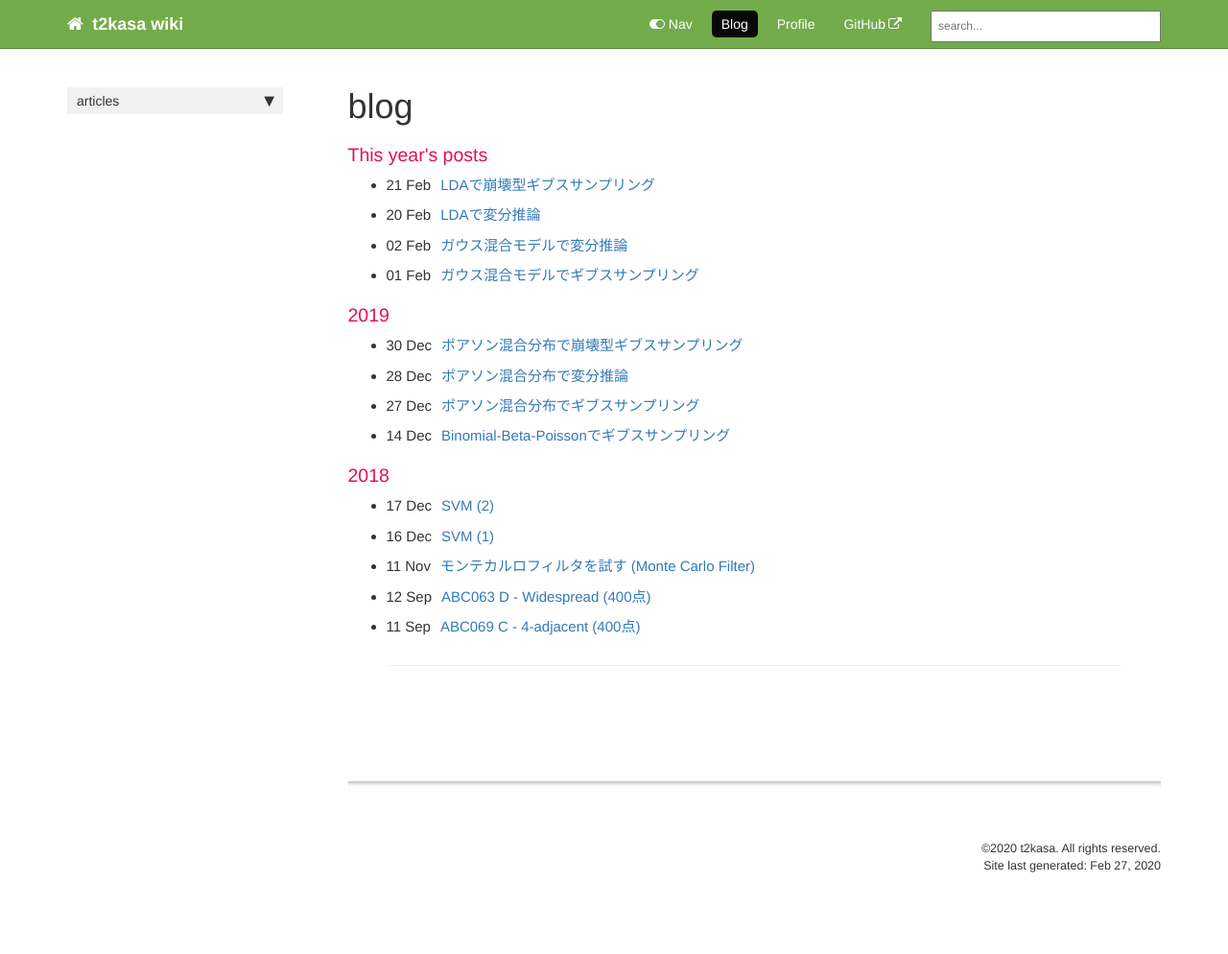
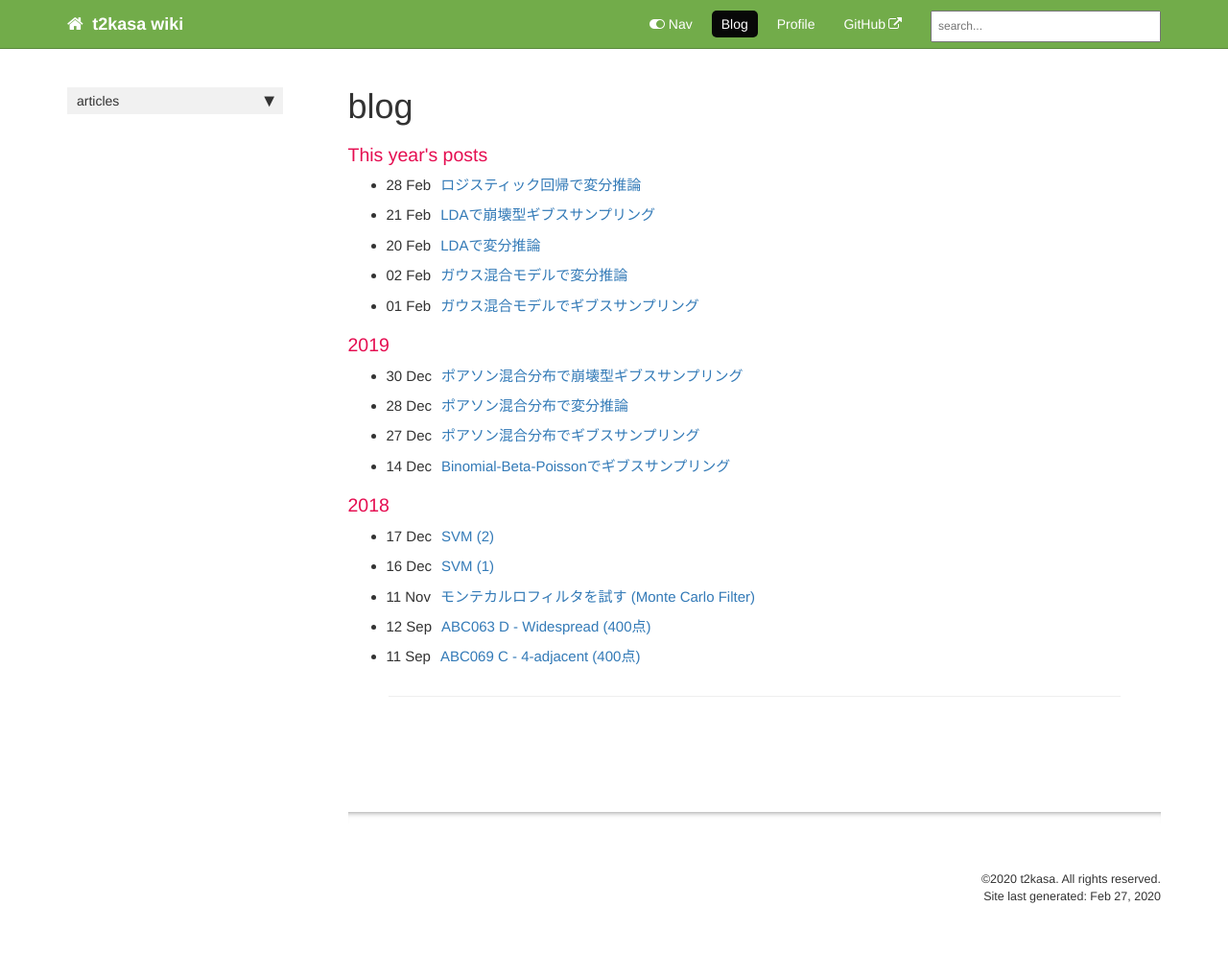
Before and after one commit to t2kasa/t2kasa.github.io, a Jekyll site: the page built from pages/blog/blog_archive.html, in a window 1280 px wide. Shown: the whole page at 96% size. Built offline with Jekyll 4.4.1, drawn with Linux system fonts in a browser that asks for light colours; nearby versions of some CDN libraries; comment, search, counter and statistics services are not loaded; before the commit the page ends 962 px from its top, so only the background shows below that; part of the change alters nothing that is shown.

Commit message:
add blog post: logistic regression vi

```diff
--- a/_data/sidebars/blog_sidebar.yml
+++ b/_data/sidebars/blog_sidebar.yml
@@ -57,3 +57,7 @@ entries:
       - title: "LDAで崩壊型ギブスサンプリング"
         url: 2020-02-21-lda-collapsed-gibbs.html
         output: web
+
+      - title: "ロジスティック回帰で変分推論"
+        url: 2020-02-28-logistic-regression-vi.html
+        output: web
--- /dev/null
+++ b/_posts/2020-02-28-logistic-regression-vi.md
@@ -0,0 +1,112 @@
+---
+title: "ロジスティック回帰で変分推論"
+permalink: 2020-02-28-logistic-regression-vi.html
+sidebar: blog_sidebar
+---
+
+\begin{align}
+\newcommand{\b}[1]{\mathbf{#1}}
+\newcommand{\bo}[1]{\boldsymbol{#1}} \nonumber
+\newcommand{\bs}{\backslash}
+\end{align}
+
+[ベイズ推論による機械学習入門][bayes-book]より，ロジスティック回帰で変分推論をしていきます．これは5.6節の内容です．
+
+今回は変分推論の手順のほとんどが書籍の内容をそのままなぞるだけになってしまうので，それらは省略します．記号表記は書籍に合わせているので，書籍を参照してください．
+
+## 変分推論
+
+変分推論を行うにあたって，cross entropy lossの微分が必要になるため，この導出をします．記号が煩雑になってしまうので，一時的に以下のように$\bo{\alpha}, \bo{\beta}$をおきます．
+
+\begin{align}
+\bo{\beta} &= \tilde{\b{W}}^T \b{x}_n \newline
+\bo{\alpha} &= \mathrm{SM} ( \tilde{\b{W}}^T \b{x}_n ) = \mathrm{SM} ( \bo{\beta} )
+\end{align}
+
+事前に，softmaxの微分を求めておきます．
+
+\begin{align}
+\frac{\partial \alpha_u}{\partial \beta_d} = \frac{\partial}{\partial \beta_d} \mathrm{SM}\_u (\bo{\beta}) = \frac{\partial}{\partial \beta_d} \left( \frac{\exp(\beta_u)}{\sum\_{v = 1}^V \exp(\beta_v) } \right)
+\end{align}
+
+分母は$v = d$となる$v$が存在するため，$\beta_d$で微分する際に考慮する必要があります．一方，分子は$u \neq d$の場合は$\beta_d$で微分するときは定数とみなすことになるため，微分の対象になりません．よって$u \neq d$の場合と$u = d$の場合に分けて考えていきます．
+
+$u \neq d$の場合
+
+\begin{align}
+\frac{\partial}{\partial \beta_d} \left( \frac{\exp(\beta_u)}{\sum\_{v = 1}^V \exp(\beta_v) } \right)
+&= - \frac{\exp(\beta_u)}{\left\\{ \sum\_{v = 1}^V \exp(\beta_v) \right\\}^2 } \frac{\partial}{\partial \beta_d} \left( \sum\_{v = 1}^V \exp(\beta_v) \right)
+= - \frac{\exp(\beta_u)}{\left\\{ \sum\_{v = 1}^V \exp(\beta_v) \right\\}^2 } \exp (\beta_d) \newline
+&= - \frac{\exp(\beta_u)}{ \sum\_{v = 1}^V \exp(\beta_v) } \cdot - \frac{\exp(\beta_d)}{ \sum\_{v = 1}^V \exp(\beta_v) }
+= - \mathrm{SM}\_u (\bo{\beta}) \mathrm{SM}\_d (\bo{\beta})
+\end{align}
+
+$u = d$の場合
+
+\begin{align}
+\frac{\partial}{\partial \beta_d} \left( \frac{\exp(\beta_d)}{\sum\_{v = 1}^V \exp(\beta_v) } \right)
+&= \frac{\exp(\beta_d) \left( \sum\_{v = 1}^V \exp(\beta_v) \right) - \exp(\beta_d) \frac{\partial}{\partial \beta_d} \left( \sum\_{v = 1}^V \exp(\beta_v) \right) }{ \left\\{ \sum\_{v = 1}^V \exp(\beta_v) \right\\}^2 } \newline
+&= \frac{\exp(\beta_d) \left( \sum\_{v = 1}^V \exp(\beta_v) \right) - \exp(\beta_d) \exp (\beta_d) }{ \left\\{ \sum\_{v = 1}^V \exp(\beta_v) \right\\}^2 } \newline
+&= \frac{\exp(\beta_d)}{\sum\_{v = 1}^V \exp(\beta_v)} - \frac{ \exp(\beta_d) \exp (\beta_d) }{ \left\\{ \sum\_{v = 1}^V \exp(\beta_v) \right\\}^2 } \newline
+&= \mathrm{SM}\_d (\bo{\beta}) - \mathrm{SM}\_d (\bo{\beta}) \mathrm{SM}\_d (\bo{\beta}) = \mathrm{SM}\_d (\bo{\beta}) \left(1 - \mathrm{SM}\_d (\bo{\beta}) \right)
+\end{align}
+
+となります．結果をまとめると
+
+\begin{align}
+\frac{\partial \alpha_u}{\partial \beta_d}
+&= \begin{cases}
+    - \mathrm{SM}\_u (\bo{\beta}) \mathrm{SM}\_d (\bo{\beta}) & (u \neq d) \newline
+    \mathrm{SM}\_d (\bo{\beta}) \left(1 - \mathrm{SM}\_d (\bo{\beta}) \right) & (u = d)
+\end{cases} \newline
+&= \mathrm{SM}\_u (\bo{\beta}) \left( \delta_{u, d} - \mathrm{SM}\_d (\bo{\beta}) \right) \newline
+&= \alpha_u \left( \delta_{u, d} - \alpha_d \right)
+\end{align}
+
+が得られます．$\delta$はクロネッカーのデルタです．
+
+---
+
+この結果を踏まえて，cross entropy lossの微分を求めます．
+
+\begin{align}
+\frac{\partial}{\partial \tilde{w}\_{m, d}} \mathrm{E}\_n
+&= \frac{\partial}{\partial \tilde{w}\_{m, d}} \left\\{ - \ln p(\b{y}\_n | \b{x}\_n, \tilde{\b{W}}) \right\\}
+= \frac{\partial}{\partial \tilde{w}\_{m, d}} \left\\{ - \ln \mathrm{Cat} (\b{y}\_n | \mathrm{SM} (\tilde{\b{W}}^T \b{x}\_n)) \right\\} \newline
+&= \frac{\partial}{\partial \tilde{w}\_{m, d}} \left\\{ - \ln \mathrm{Cat} (\b{y}\_n | \bo{\alpha}) \right\\}
+= \frac{\partial}{\partial \tilde{w}\_{m, d}} \left\\{ - \sum\_{u = 1}^D y\_{n, u} \ln \alpha\_u \right\\} \newline
+&= - \sum\_{u = 1}^D y\_{n, u} \frac{\partial}{\partial \alpha_u} \left( \ln \alpha_u \right) \frac{\partial \alpha_u}{\partial \tilde{w}\_{m, d}}
+= - \sum\_{u = 1}^D y\_{n, u} \frac{1}{\alpha_u} \frac{\partial \alpha_u}{\partial \beta_d} \frac{\partial \beta_d}{\partial \tilde{w}\_{m, d}} \newline
+&= - \sum\_{u = 1}^D y\_{n, u} \frac{1}{\alpha_u} \alpha_u (\delta\_{u, d} - \alpha_d) x\_{n, m}
+= - \sum\_{u = 1}^D y\_{n, u} (\delta\_{u, d} - \alpha_d) x\_{n, m} \newline
+&= x\_{n, m} \left\\{ - \sum\_{u \neq d} y\_{n, u} (- \alpha_d) - y\_{n, d} (1 - \alpha_d) \right\\}
+= x\_{n, m} \left\\{ \sum\_{u \neq d} y\_{n, u} \alpha_d - y\_{n, d} + y\_{n, d} \alpha\_d \right\\} \newline
+&= x\_{n, m} \left\\{ \alpha_d \underbrace{\left( \sum\_{u \neq d} y\_{n, u} + y\_{n, d} \right)}\_{= 1} - y\_{n, d} \right\\}
+= x\_{n, m} \left( \alpha_d - y\_{n, d} \right) \newline
+&= \left( \mathrm{SM}\_d (\tilde{\b{W}}^T \b{x}\_n) - y\_{n, d} \right) x\_{n, m}
+\end{align}
+
+よって，割ときれいな形になることが分かります．
+
+## 実装
+
+以上の結果を用いて，実装してみました．
+
+<script src="https://gist.github.com/t2kasa/2e3009274e57ed64732c7fd6ce1b3928.js"></script>
+
+空間上のクラス予測確率を色を用いて可視化しています．
+左図は実際のパラメータを用いています．右図は変分推論によって得られたパラメータを用いています．可視化結果から分かるように，変分推論によって上手く実際の分布を近似できていることが分かります．
+
+学習前
+
+![](data/2020-02-28-logistic-regression-vi/before.png)
+
+学習後
+
+![](data/2020-02-28-logistic-regression-vi/after.png)
+
+## References
+
+- [ベイズ推論による機械学習入門](https://www.kspub.co.jp/book/detail/1538320.html)
+
+[bayes-book]: https://www.kspub.co.jp/book/detail/1538320.html
```
Also changed, not shown: data/2020-02-28-logistic-regression-vi/after.png (added), data/2020-02-28-logistic-regression-vi/before.png (added).
